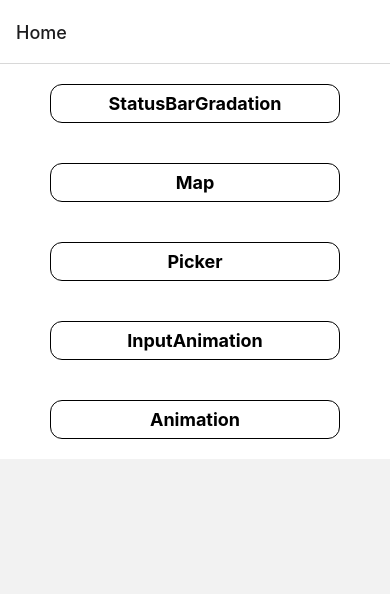
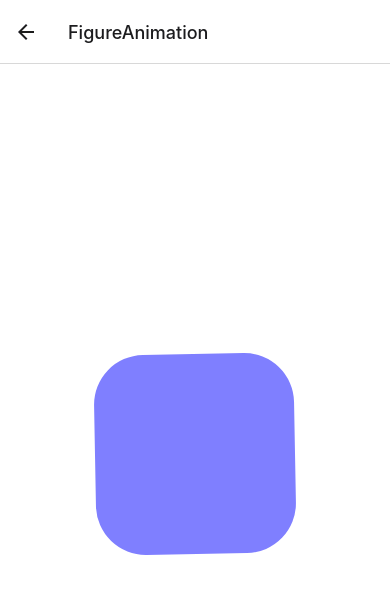
Before and after one commit to ssc9811/ReactNative-Board, a React Native app: screen /FigureAnimation in a window 390 px wide. Shown: the top 594 px of the page. Built offline with nearby package versions, Linux system fonts and the light colour scheme.

Commit message:
도형 애니메이션 설정

```diff
--- a/src/routes/Router.tsx
+++ b/src/routes/Router.tsx
@@ -4,7 +4,7 @@ import React from 'react';
 import {MainStackParamList} from '.';
 import StatusBarGradationPage from '../ui/screen/StatusBarGradationPage';
 import HomePage from '../ui/screen/HomePage';
-import InputAnimationPage from '../ui/screen/InputAnimationPage';
+import FigureAnimationPage from '../ui/screen/FigureAnimationPage';
 import MapPage from '../ui/screen/MapPage';
 import PickerPage from '../ui/screen/PickerPage';
 import AnimationPage from '../ui/screen/AnimationPage';
@@ -30,8 +30,8 @@ const MainStackNavigator = () => {
       <MainStack.Screen name={'Map'} component={MapPage} />
       <MainStack.Screen name={'Picker'} component={PickerPage} />
       <MainStack.Screen
-        name={'InputAnimation'}
-        component={InputAnimationPage}
+        name={'FigureAnimation'}
+        component={FigureAnimationPage}
       />
       <MainStack.Screen
         name={'Animation'}
--- a/src/routes/index.ts
+++ b/src/routes/index.ts
@@ -5,7 +5,7 @@ export type MainStackParamList = {
   StatusBarGradation: undefined;
   Map: undefined;
   Picker: undefined;
-  InputAnimation: undefined;
+  FigureAnimation: undefined;
   Animation: undefined;
 };
 
--- /dev/null
+++ b/src/ui/screen/FigureAnimationPage.tsx
@@ -0,0 +1,79 @@
+import React, {useEffect, useRef} from 'react';
+import {Animated} from 'react-native';
+import styled from 'styled-components/native';
+
+const SIZE = 100.0;
+
+const AnimationContainer = styled.View`
+  flex: 1;
+  justify-content: center;
+  align-items: center;
+  background-color: #fff;
+`;
+
+const Figure = styled(Animated.View)`
+  background-color: rgba(0, 0, 255, 0.5);
+  height: ${SIZE}px;
+  width: ${SIZE}px;
+`;
+
+const FigureAnimationPage = () => {
+  const progress = useRef(new Animated.Value(0.5)).current;
+  const scale = useRef(new Animated.Value(1)).current;
+
+  useEffect(() => {
+    Animated.loop(
+      Animated.parallel([
+        Animated.sequence([
+          Animated.spring(progress, {
+            toValue: 1,
+            useNativeDriver: true,
+          }),
+
+          Animated.spring(progress, {
+            toValue: 0.5,
+            useNativeDriver: true,
+          }),
+        ]),
+
+        Animated.sequence([
+          Animated.spring(scale, {
+            toValue: 2,
+            useNativeDriver: true,
+          }),
+
+          Animated.spring(scale, {
+            toValue: 1,
+            useNativeDriver: true,
+          }),
+        ]),
+      ]),
+    ).start();
+  }, [progress, scale]);
+
+  return (
+    <AnimationContainer>
+      <Figure
+        style={[
+          {
+            borderRadius: progress.interpolate({
+              inputRange: [0.5, 1],
+              outputRange: [SIZE / 4, SIZE / 2],
+            }),
+            transform: [
+              {scale},
+              {
+                rotate: progress.interpolate({
+                  inputRange: [0, 1],
+                  outputRange: ['0deg', '360deg'],
+                }),
+              },
+            ],
+          },
+        ]}
+      />
+    </AnimationContainer>
+  );
+};
+
+export default FigureAnimationPage;
--- a/src/ui/screen/HomePage.tsx
+++ b/src/ui/screen/HomePage.tsx
@@ -31,9 +31,9 @@ const HomePage = () => {
       },
     },
     {
-      name: 'InputAnimation',
+      name: 'FigureAnimation',
       onPress: () => {
-        navigation.navigate('InputAnimation');
+        navigation.navigate('FigureAnimation');
       },
     },
     {
--- a/src/ui/screen/InputAnimationPage.tsx
+++ /dev/null
@@ -1,37 +0,0 @@
-import React, {useRef, useEffect} from 'react';
-import {Animated, Text, View} from 'react-native';
-
-const FadeInView = props => {
-  const fadeAnim = useRef(new Animated.Value(0)).current; // Initial value for opacity: 0
-
-  useEffect(() => {
-    Animated.timing(fadeAnim, {
-      toValue: 1,
-      duration: 10000,
-    }).start();
-  }, [fadeAnim]);
-
-  return (
-    <Animated.View // Special animatable View
-      style={{
-        ...props.style,
-        opacity: fadeAnim, // Bind opacity to animated value
-      }}>
-      {props.children}
-    </Animated.View>
-  );
-};
-
-// You can then use your `FadeInView` in place of a `View` in your components:
-export default () => {
-  return (
-    <View style={{flex: 1, alignItems: 'center', justifyContent: 'center'}}>
-      <FadeInView
-        style={{width: 250, height: 50, backgroundColor: 'powderblue'}}>
-        <Text style={{fontSize: 28, textAlign: 'center', margin: 10}}>
-          Fading in
-        </Text>
-      </FadeInView>
-    </View>
-  );
-};
```
